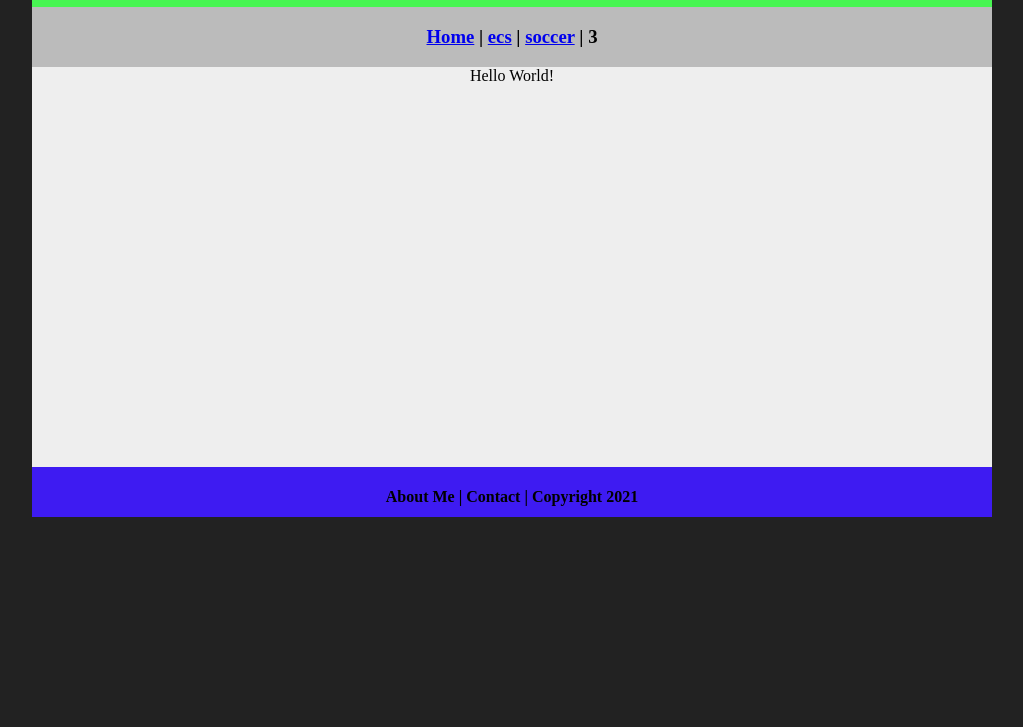
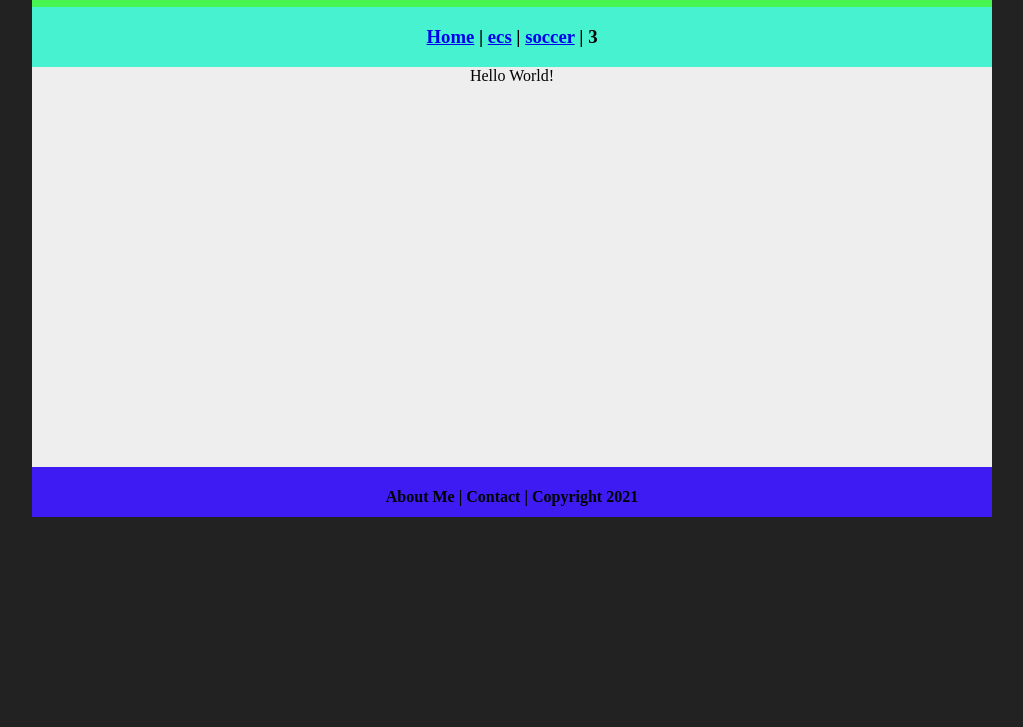
Before and after one commit to 9726459/9726459, a plain HTML site: page index.html in a window 1280 px wide. Shown: the part 73-800 px from the top of the page, without its empty margins (128-1151 px from the left). Drawn offline with Linux system fonts and the light colour scheme.

Commit message:
Update myCSS.css

```diff
--- a/myCSS.css
+++ b/myCSS.css
@@ -21,7 +21,7 @@ body {
 
 }
 .nav {
-	background: #BBBBBB;
+	background: #46F2CF;
 	margin: 0px;
 	padding: 5;
 	float: left;
```
